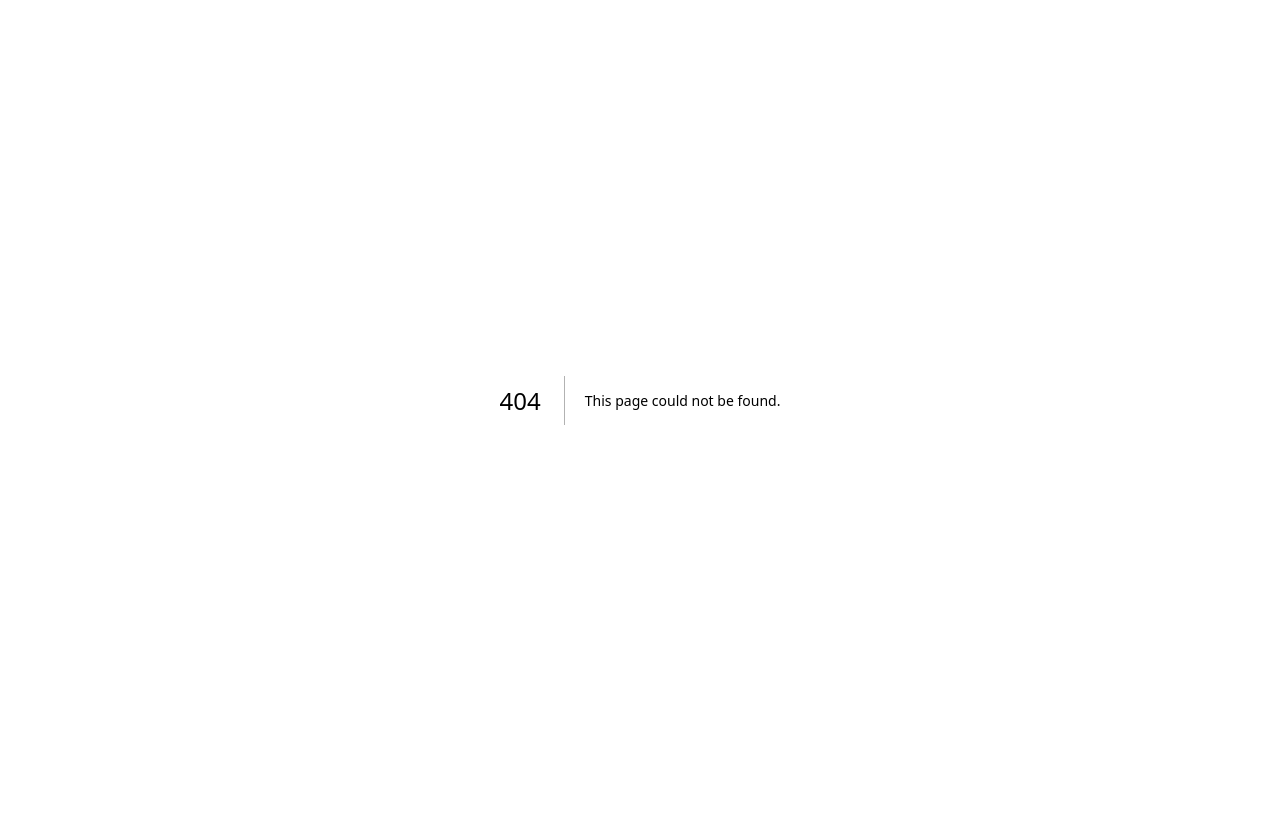
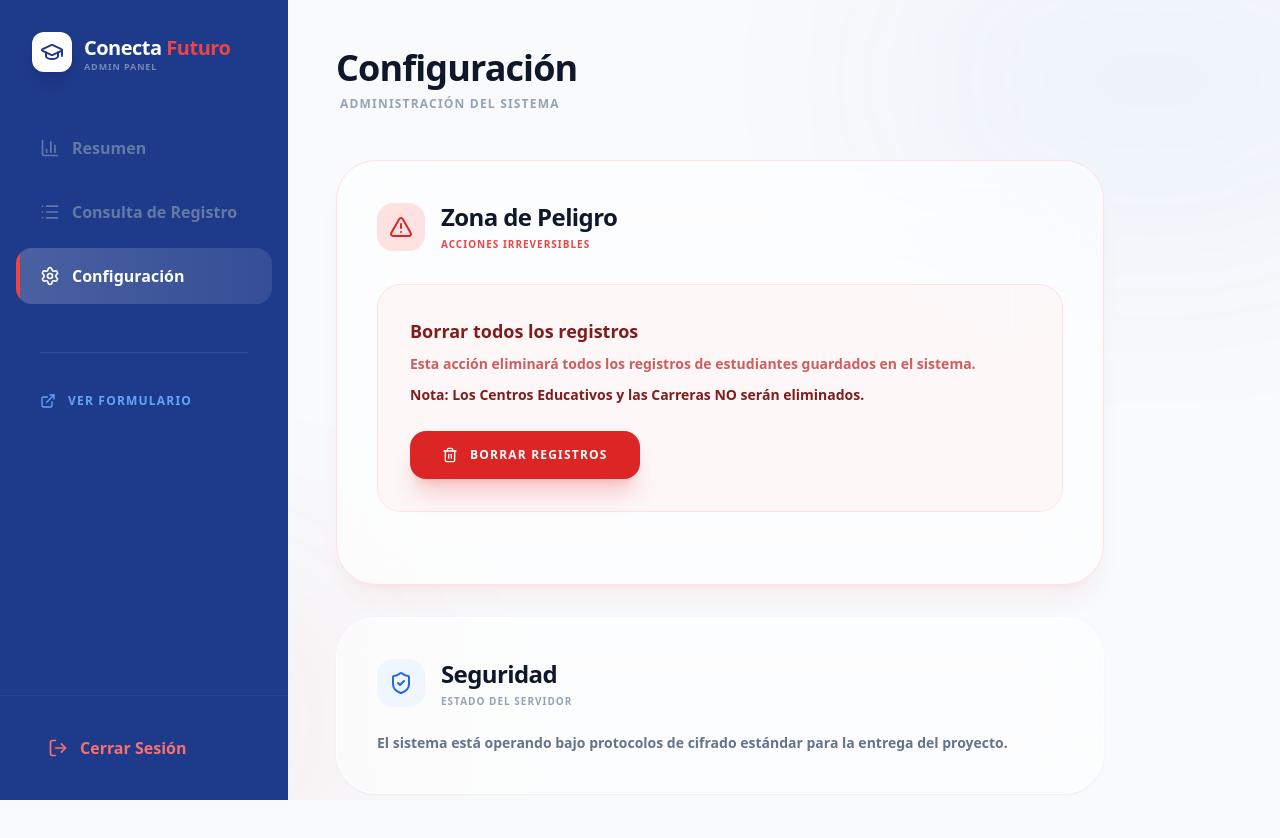
Before and after one commit to moisesx04/Conecta-Futuro, a Next.js app: page /admin/settings in a window 1280 px wide. Before the commit this address had no page. Shown: the top 838 px of the page. Before the commit the page ends 800 px from the top, so only its background shows below. Built offline with nearby package versions, Linux system fonts and the light colour scheme; sample sign-in values are in the browser's storage.

Commit message:
Feat: Added Settings page with data cleanup functionality

```diff
--- a/app/admin/layout.tsx
+++ b/app/admin/layout.tsx
@@ -6,7 +6,7 @@ import { usePathname, useRouter } from 'next/navigation'
 import { motion, AnimatePresence } from 'framer-motion'
 import {
   Users, GraduationCap, School, LogOut, BarChart3,
-  List, ExternalLink, Menu, X, ChevronRight
+  List, ExternalLink, Menu, X, ChevronRight, Settings
 } from 'lucide-react'
 
 export default function AdminLayout({
@@ -56,6 +56,7 @@ export default function AdminLayout({
   const navItems = [
     { id: 'stats', label: 'Resumen', icon: BarChart3, path: '/admin/dashboard' },
     { id: 'list', label: 'Consulta de Registro', icon: List, path: '/admin/registrations' },
+    { id: 'settings', label: 'Configuración', icon: Settings, path: '/admin/settings' },
   ]
 
   return (
--- /dev/null
+++ b/app/admin/settings/page.tsx
@@ -0,0 +1,142 @@
+'use client'
+
+import { useState } from 'react'
+import { motion, AnimatePresence } from 'framer-motion'
+import { Trash2, AlertTriangle, ShieldCheck, Loader2, CheckCircle2 } from 'lucide-react'
+
+export default function SettingsPage() {
+  const [loading, setLoading] = useState(false)
+  const [success, setSuccess] = useState(false)
+  const [showConfirm, setShowConfirm] = useState(false)
+
+  const handleClearData = async () => {
+    setLoading(true)
+    try {
+      const res = await fetch('/api/admin/clear-registrations', {
+        method: 'POST'
+      })
+      if (res.ok) {
+        setSuccess(true)
+        setShowConfirm(false)
+        setTimeout(() => setSuccess(false), 3000)
+      } else {
+        alert('Error al limpiar los datos')
+      }
+    } catch (err) {
+      alert('Error de conexión')
+    } finally {
+      setLoading(false)
+    }
+  }
+
+  return (
+    <div className="p-6 lg:p-12">
+      <header className="mb-12">
+        <h1 className="text-4xl font-black text-slate-900 tracking-tight">Configuración</h1>
+        <p className="text-slate-400 font-bold text-xs uppercase tracking-widest mt-2 ml-1">Administración del Sistema</p>
+      </header>
+
+      <div className="max-w-3xl space-y-8">
+        {/* Danger Zone */}
+        <section className="bg-white/60 backdrop-blur-2xl border border-red-100 rounded-[40px] p-10 shadow-xl shadow-red-600/5">
+          <div className="flex items-center gap-4 mb-8">
+            <div className="w-12 h-12 bg-red-100 rounded-2xl flex items-center justify-center text-red-600">
+              <AlertTriangle className="w-6 h-6" />
+            </div>
+            <div>
+              <h2 className="text-2xl font-black text-slate-900 tracking-tight">Zona de Peligro</h2>
+              <p className="text-red-500 font-bold text-[10px] uppercase tracking-widest mt-1">Acciones irreversibles</p>
+            </div>
+          </div>
+
+          <div className="bg-red-50/50 border border-red-100 rounded-3xl p-8 mb-8">
+            <h3 className="text-lg font-black text-red-900 mb-2">Borrar todos los registros</h3>
+            <p className="text-red-700/70 text-sm font-bold leading-relaxed mb-6">
+              Esta acción eliminará todos los registros de estudiantes guardados en el sistema.
+              <span className="block mt-2 font-black text-red-900">Nota: Los Centros Educativos y las Carreras NO serán eliminados.</span>
+            </p>
+
+            <button
+              onClick={() => setShowConfirm(true)}
+              className="px-8 py-4 bg-red-600 hover:bg-red-700 text-white rounded-2xl font-black text-xs uppercase tracking-widest flex items-center gap-3 transition-all active:scale-95 shadow-xl shadow-red-600/20"
+            >
+              <Trash2 className="w-4 h-4" />
+              Borrar Registros
+            </button>
+          </div>
+        </section>
+
+        {/* System Info */}
+        <section className="bg-white/60 backdrop-blur-2xl border border-white rounded-[40px] p-10 shadow-sm">
+          <div className="flex items-center gap-4 mb-6">
+            <div className="w-12 h-12 bg-blue-50 rounded-2xl flex items-center justify-center text-blue-600">
+              <ShieldCheck className="w-6 h-6" />
+            </div>
+            <div>
+              <h2 className="text-2xl font-black text-slate-900 tracking-tight">Seguridad</h2>
+              <p className="text-slate-400 font-bold text-[10px] uppercase tracking-widest mt-1">Estado del Servidor</p>
+            </div>
+          </div>
+          <p className="text-slate-500 font-bold text-sm">El sistema está operando bajo protocolos de cifrado estándar para la entrega del proyecto.</p>
+        </section>
+      </div>
+
+      {/* Confirmation Modal */}
+      <AnimatePresence>
+        {showConfirm && (
+          <div className="fixed inset-0 z-[100] flex items-center justify-center p-6">
+            <motion.div
+              initial={{ opacity: 0 }} animate={{ opacity: 1 }} exit={{ opacity: 0 }}
+              className="absolute inset-0 bg-slate-900/40 backdrop-blur-sm"
+              onClick={() => setShowConfirm(false)}
+            />
+            <motion.div
+              initial={{ scale: 0.9, opacity: 0, y: 20 }}
+              animate={{ scale: 1, opacity: 1, y: 0 }}
+              exit={{ scale: 0.9, opacity: 0, y: 20 }}
+              className="bg-white rounded-[40px] p-10 max-w-md w-full relative z-10 shadow-2xl"
+            >
+              <div className="w-20 h-20 bg-red-50 rounded-[32px] flex items-center justify-center mx-auto mb-8">
+                <Trash2 className="w-10 h-10 text-red-600" />
+              </div>
+              <h3 className="text-2xl font-black text-slate-900 text-center mb-4 tracking-tight">¿Estás seguro?</h3>
+              <p className="text-slate-500 text-center font-bold text-sm mb-10 leading-relaxed uppercase tracking-widest text-[10px]">
+                Esta acción borrará permanentemente todos los registros de estudiantes. No se puede deshacer.
+              </p>
+              <div className="flex gap-4">
+                <button
+                  onClick={() => setShowConfirm(false)}
+                  className="flex-1 py-5 bg-slate-100 hover:bg-slate-200 text-slate-600 rounded-[24px] font-black transition-all"
+                >
+                  Cancelar
+                </button>
+                <button
+                  onClick={handleClearData}
+                  disabled={loading}
+                  className="flex-1 py-5 bg-red-600 hover:bg-red-700 text-white rounded-[24px] font-black transition-all flex items-center justify-center gap-2 shadow-xl shadow-red-600/20"
+                >
+                  {loading ? <Loader2 className="w-5 h-5 animate-spin" /> : 'Sí, Borrar'}
+                </button>
+              </div>
+            </motion.div>
+          </div>
+        )}
+      </AnimatePresence>
+
+      {/* Success Notification */}
+      <AnimatePresence>
+        {success && (
+          <motion.div
+            initial={{ opacity: 0, y: 50 }}
+            animate={{ opacity: 1, y: 0 }}
+            exit={{ opacity: 0, y: 50 }}
+            className="fixed bottom-10 right-10 z-[100] bg-emerald-500 text-white px-8 py-5 rounded-[24px] shadow-2xl flex items-center gap-4"
+          >
+            <CheckCircle2 className="w-6 h-6" />
+            <span className="font-black uppercase tracking-widest text-xs">Registros eliminados con éxito</span>
+          </motion.div>
+        )}
+      </AnimatePresence>
+    </div>
+  )
+}
--- /dev/null
+++ b/app/api/admin/clear-registrations/route.ts
@@ -0,0 +1,17 @@
+import { NextResponse } from 'next/server';
+import { query } from '@/lib/db';
+
+export async function POST(request: Request) {
+  try {
+    // In a production environment, you would verify the admin token here
+    await query('DELETE FROM registrations');
+
+    return NextResponse.json({ message: 'Registros eliminados correctamente' });
+  } catch (error) {
+    console.error('Error clearing registrations:', error);
+    return NextResponse.json(
+      { error: 'Error al limpiar los registros' },
+      { status: 500 }
+    );
+  }
+}
```
Also changed, not shown: scratch/clear_registrations.js (added, +37 -0 lines).
